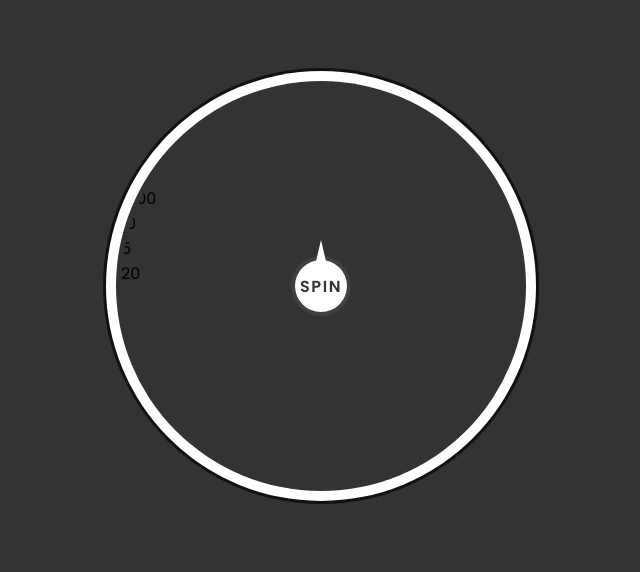
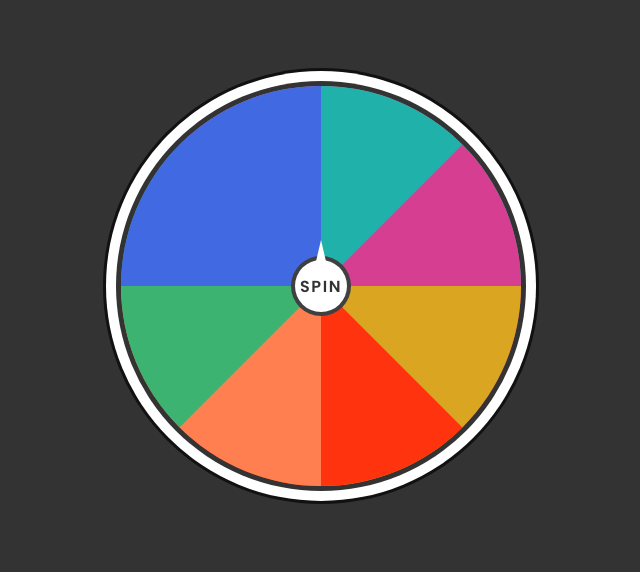
Before and after one commit to Thuotracy/spin_the_wheel_game, a plain HTML site: page index.html in a window 1280 px wide. Shown: the part 114-686 px from the top of the page, without its empty margins (319-959 px from the left). Drawn offline with Linux system fonts and the light colour scheme.

Commit message:
styled the wheel

```diff
--- a/index.html
+++ b/index.html
@@ -13,25 +13,25 @@
             <div class="number" style="--i:1;--clr:#db7093">
                 <span>100</span>
             </div>
-            <div class="number" style="--i:1;--clr:#20b2aa">
+            <div class="number" style="--i:2;--clr:#20b2aa">
                 <span>1</span>
             </div>
-            <div class="number" style="--i:1;--clr:#d63e92">
+            <div class="number" style="--i:3;--clr:#d63e92">
                 <span>50</span>
             </div>
-            <div class="number" style="--i:1;--clr:#daa520">
+            <div class="number" style="--i:4;--clr:#daa520">
                 <span>0</span>
             </div>
-            <div class="number" style="--i:1;--clr:#ff340f">
+            <div class="number" style="--i:5;--clr:#ff340f">
                 <span>1000</span>
             </div>
-            <div class="number" style="--i:1;--clr:#ff7f50">
+            <div class="number" style="--i:6;--clr:#ff7f50">
                 <span>10</span>
             </div>
-            <div class="number" style="--i:1;--clr:#3cb371">
+            <div class="number" style="--i:7;--clr:#3cb371">
                 <span>5</span>
             </div>
-            <div class="number" style="--i:1;--clr:#4169e1">
+            <div class="number" style="--i:8;--clr:#4169e1">
                 <span>20</span>
             </div>
         </div>
--- a/style.css
+++ b/style.css
@@ -66,3 +66,12 @@ body{
     0 0 0 15px #fff,
     0 0 0 18px #111;
 }
+
+.container .wheel .number{
+    position: absolute;
+    width: 50%;
+    height: 50%;
+    background: var(--clr);
+    transform-origin: bottom right;
+    transform: rotate(calc(45deg * var(--i)));
+}
```
